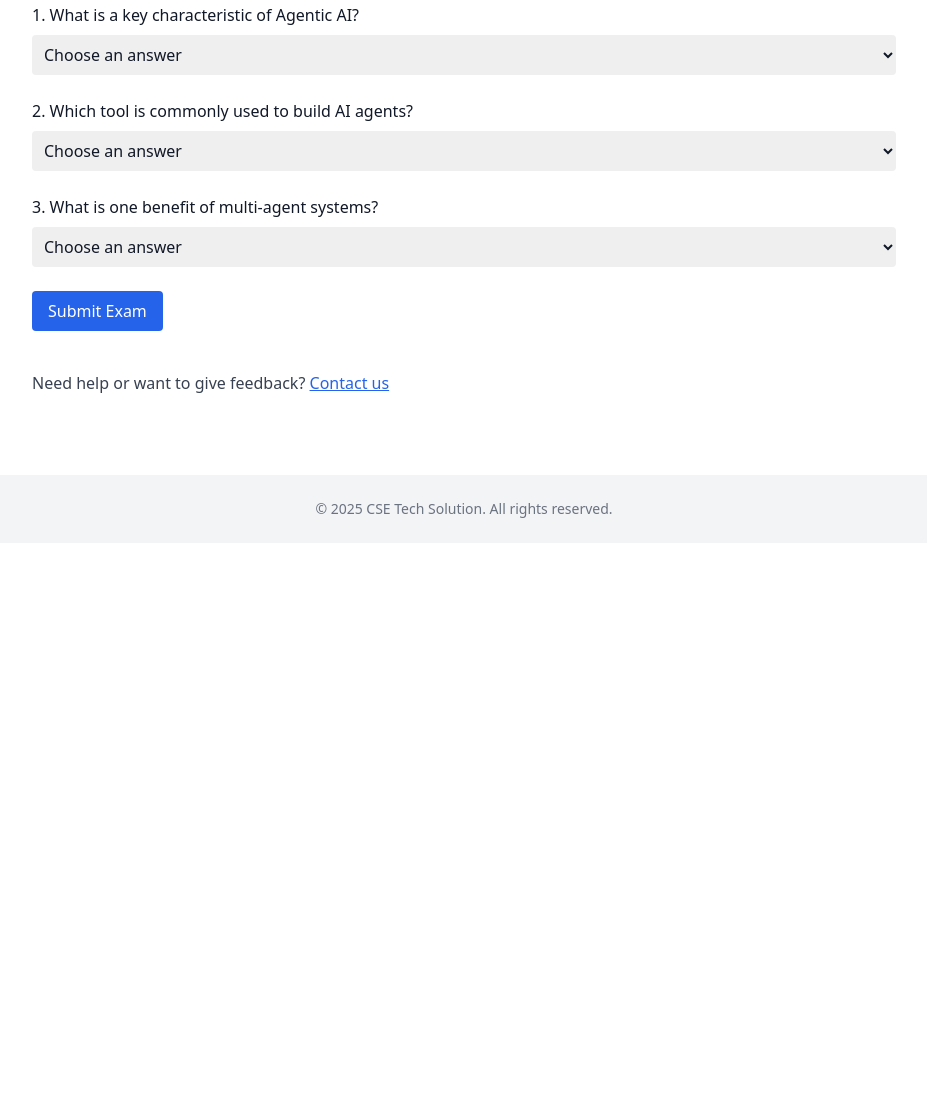
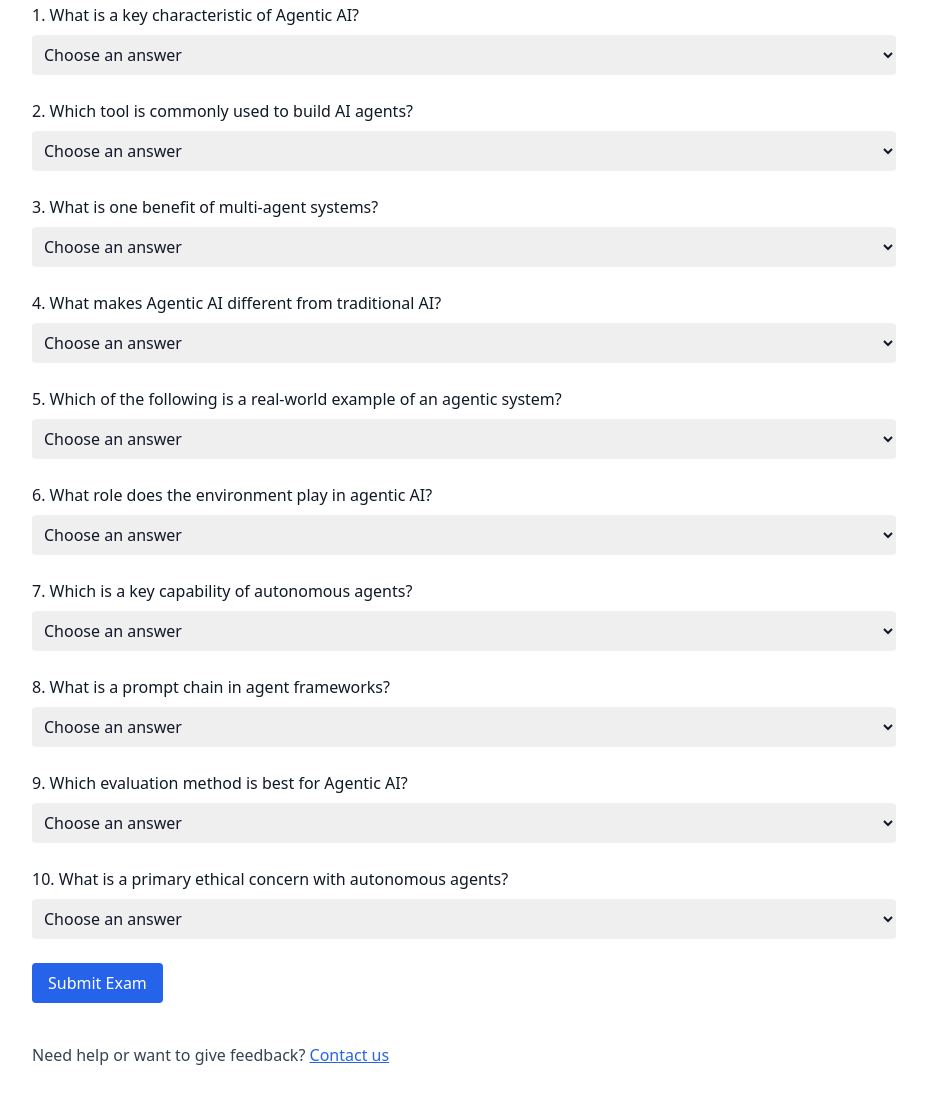
Before and after one commit to iessel-git/Agentic-AI-Course, a plain HTML site: page module8.html in a window 1280 px wide. Shown: the part 257-1360 px from the top of the page, without its empty margins (176-1103 px from the left). Before the commit the page ends 800 px from the top, so only its background shows below. Drawn offline with nearby package versions, Linux system fonts and the light colour scheme.

Commit message:
Update module8.html

```diff
--- a/module8.html
+++ b/module8.html
@@ -53,6 +53,75 @@
             <option>Faster manual operation</option>
           </select>
         </div>
+<div>
+  <label class="block mb-2 font-medium">4. What makes Agentic AI different from traditional AI?</label>
+  <select class="w-full border-gray-300 rounded p-2" required>
+    <option value="">Choose an answer</option>
+    <option>It only classifies data</option>
+    <option>It autonomously sets and pursues goals</option>
+    <option>It only uses large datasets</option>
+  </select>
+</div>
+
+<div>
+  <label class="block mb-2 font-medium">5. Which of the following is a real-world example of an agentic system?</label>
+  <select class="w-full border-gray-300 rounded p-2" required>
+    <option value="">Choose an answer</option>
+    <option>Netflix recommendation engine</option>
+    <option>Self-driving delivery robot</option>
+    <option>Photo filter in a mobile app</option>
+  </select>
+</div>
+
+<div>
+  <label class="block mb-2 font-medium">6. What role does the environment play in agentic AI?</label>
+  <select class="w-full border-gray-300 rounded p-2" required>
+    <option value="">Choose an answer</option>
+    <option>No role at all</option>
+    <option>It only provides training data</option>
+    <option>It interacts dynamically with the agent</option>
+  </select>
+</div>
+
+<div>
+  <label class="block mb-2 font-medium">7. Which is a key capability of autonomous agents?</label>
+  <select class="w-full border-gray-300 rounded p-2" required>
+    <option value="">Choose an answer</option>
+    <option>Requires step-by-step input</option>
+    <option>Predicts user behavior only</option>
+    <option>Plans, acts, and learns on its own</option>
+  </select>
+</div>
+
+<div>
+  <label class="block mb-2 font-medium">8. What is a prompt chain in agent frameworks?</label>
+  <select class="w-full border-gray-300 rounded p-2" required>
+    <option value="">Choose an answer</option>
+    <option>A set of text responses</option>
+    <option>A sequence of prompts that drive agent reasoning</option>
+    <option>Messages stored in a database</option>
+  </select>
+</div>
+
+<div>
+  <label class="block mb-2 font-medium">9. Which evaluation method is best for Agentic AI?</label>
+  <select class="w-full border-gray-300 rounded p-2" required>
+    <option value="">Choose an answer</option>
+    <option>Unit testing only</option>
+    <option>Manual rule-based scoring</option>
+    <option>Task success rate and behavioral metrics</option>
+  </select>
+</div>
+
+<div>
+  <label class="block mb-2 font-medium">10. What is a primary ethical concern with autonomous agents?</label>
+  <select class="w-full border-gray-300 rounded p-2" required>
+    <option value="">Choose an answer</option>
+    <option>They take too long to build</option>
+    <option>Lack of creative flair</option>
+    <option>Unpredictable actions and lack of accountability</option>
+  </select>
+</div>
 
         <button type="submit" class="bg-blue-600 text-white py-2 px-4 rounded hover:bg-blue-700">
           Submit Exam
```
